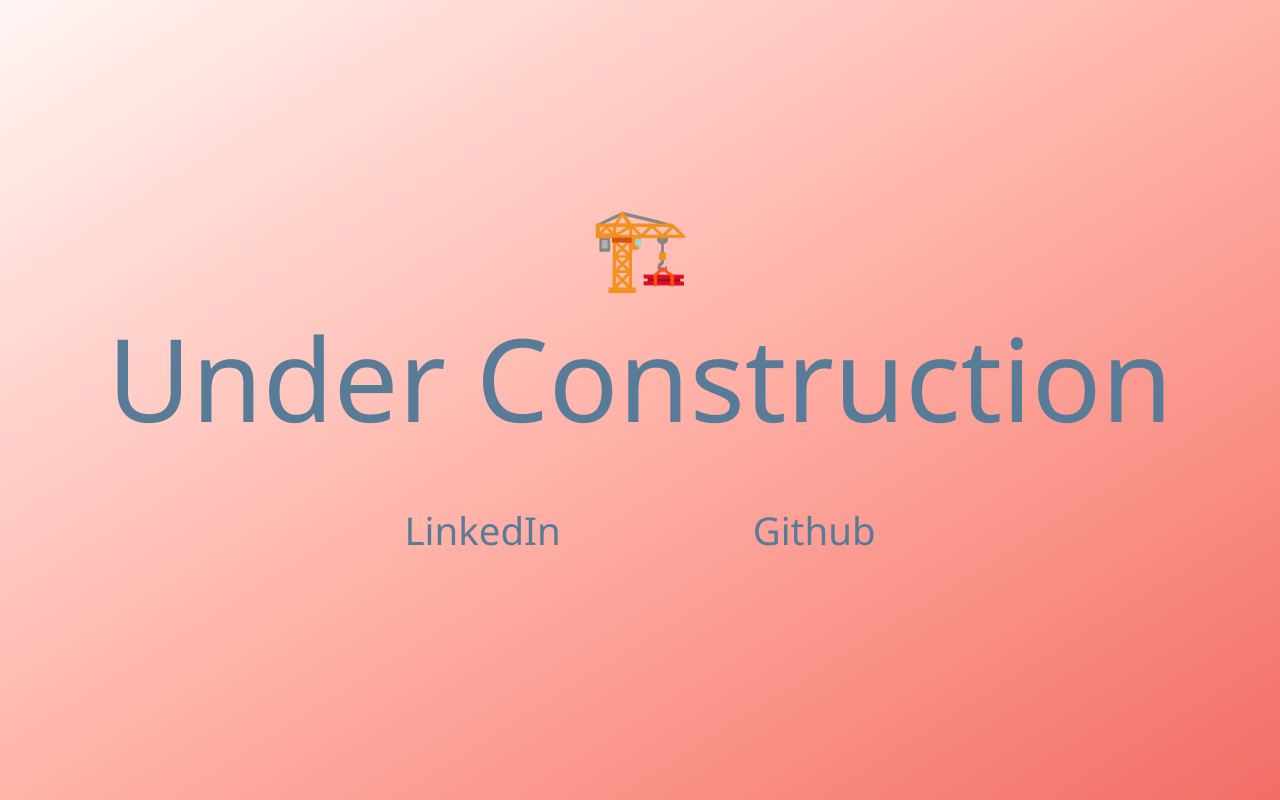
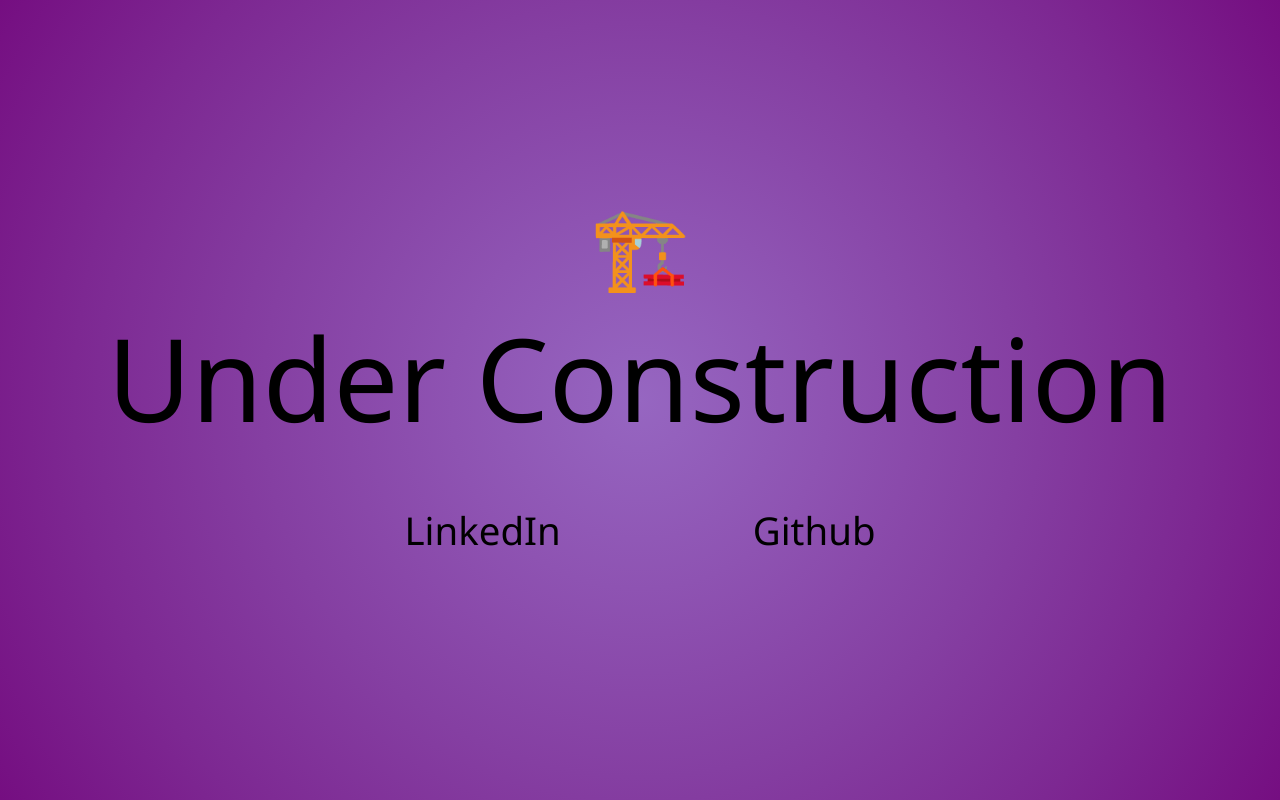
Before and after one commit to NicMortelliti/portfolio, a React (Create React App) app: page / in a window 1280 px wide. Built offline with nearby package versions, Linux system fonts and the light colour scheme.

Commit message:
Add gradient colors to theme

```diff
--- a/src/components/styles/Global.js
+++ b/src/components/styles/Global.js
@@ -15,8 +15,8 @@ const GlobalStyles = createGlobalStyle`
 }
 
 body {
-  background-image: radial-gradient(circle, #f26d68, #c14d70, #87396c, #4b2a5a, #13193c);
- background-image: linear-gradient(to left top, #f26d68, #fa9187, #ffb3a9, #ffd4cd, #fff5f3);
+  background-image: radial-gradient(circle, ${({ theme }) =>
+    theme.gradient.purple});
 }
 `;
 
--- a/src/components/styles/Theme.js
+++ b/src/components/styles/Theme.js
@@ -1,6 +1,8 @@
+import styled from "styled-components";
+
 const sixtyColor = "#d2f5ff";
 const thirtyColor = "#F26D68";
-const tenColor = "#587b98";
+const tenColor = "black";
 const accent = "#00C9B7";
 
 // Black Panter colors
@@ -20,4 +22,12 @@ export const theme = {
   color: tenColor,
   inverse: thirtyColor,
   accent: accent,
+
+  gradient: {
+    green: `${greenLight}, #00B68B, #00886F, #005D50, ${greenDark}`,
+    blue: `${blueLight}, #259395, #197d82, #0f676f, ${blueDark}`,
+    red: `${redLight}, #790009, #670008, #560005, ${redDark}`,
+    yellow: `${yellowLight}, #B68D45, #9E732E, #875919, ${yellowDark}`,
+    purple: `${purpleLight}, #8E53B2, #853FA2, #7D2892, ${purpleDark}`,
+  },
 };
```
